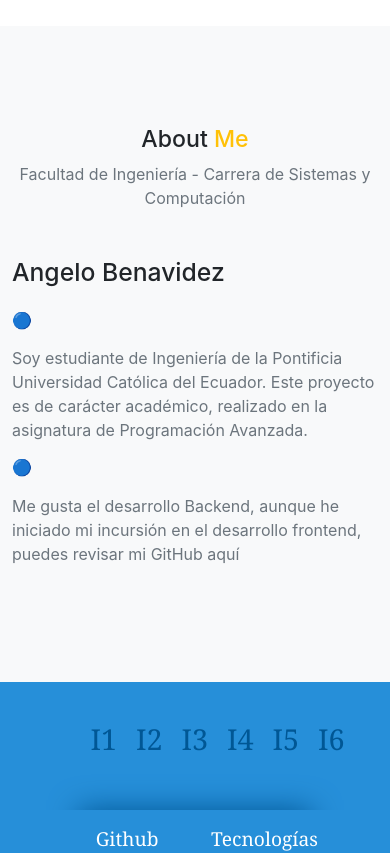
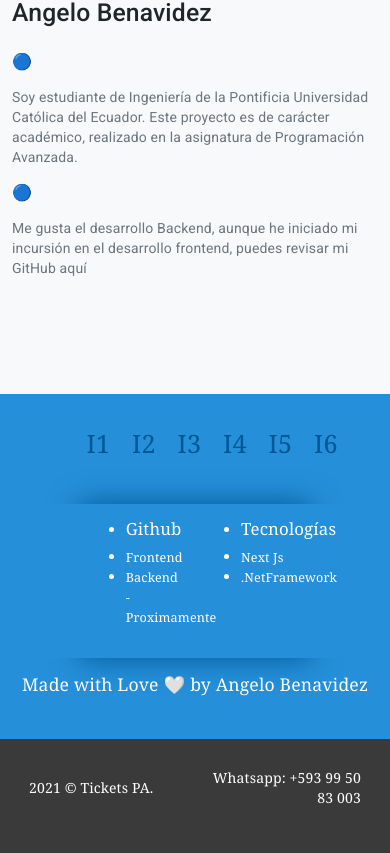
Before and after one commit to AngeloB9/ProyectoProgra_FrontEnd, a Next.js app: page / in a window 390 px wide. Shown: the part 4238-5091 px from the top of the page. Built offline with nearby package versions, Linux system fonts and the light colour scheme.

Commit message:
Estilos de Material UI agregado, Footer Mejorado

```diff
--- a/componentes/Footer.js
+++ b/componentes/Footer.js
@@ -4,12 +4,12 @@ import React, { Component } from 'react';
 class Prueba extends Component {
   render() {
     return (
-      <div className='contenedorBarrafoot'>
-        <div className='barrafoot'>
-          <table className='footIconTable'>
+      <div className='contenedorBarrafootF'>
+        <div className='barrafootF'>
+          <table className='footIconTableF'>
             <tbody>
               <tr>
-                <td className='footicon'>
+                <td className='footiconF'>
                   <a
                     className='footLink text-reset text-decoration-none'
                     target='_blank'
@@ -18,7 +18,7 @@ class Prueba extends Component {
                     <span>I1</span>
                   </a>
                 </td>
-                <td className='footicon'>
+                <td className='footiconF'>
                   <a
                     className='footLink text-reset text-decoration-none'
                     target='_blank'
@@ -27,7 +27,7 @@ class Prueba extends Component {
                     <span>I2</span>
                   </a>
                 </td>
-                <td className='footicon'>
+                <td className='footiconF'>
                   <a
                     className='footLink text-reset text-decoration-none'
                     target='_blank'
@@ -36,7 +36,7 @@ class Prueba extends Component {
                     <span>I3</span>
                   </a>
                 </td>
-                <td className='footicon'>
+                <td className='footiconF'>
                   <a
                     className='footLink text-reset text-decoration-none'
                     target='_blank'
@@ -45,7 +45,7 @@ class Prueba extends Component {
                     <span>I4</span>
                   </a>
                 </td>
-                <td className='footicon'>
+                <td className='footiconF'>
                   <a
                     className='footLink text-reset text-decoration-none'
                     target='_blank'
@@ -54,7 +54,7 @@ class Prueba extends Component {
                     <span>I5</span>
                   </a>
                 </td>
-                <td className='footicon'>
+                <td className='footiconF'>
                   <a
                     className='footLink text-reset text-decoration-none'
                     target='_blank'
@@ -67,11 +67,11 @@ class Prueba extends Component {
             </tbody>
           </table>
 
-          <div className='footLinea1'>
-            <table className='footItemTable'>
+          <div className='footLinea1F'>
+            <table className='footItemTableF'>
               <tbody>
                 <tr>
-                  <td className='footitem'>
+                  <td className='footitemF'>
                     <ul className='footLinkList'>
                       <li>
                         <h6 className='footTitle'>Github</h6>
@@ -97,7 +97,7 @@ class Prueba extends Component {
                       </li>
                     </ul>
                   </td>
-                  <td className='footitem'>
+                  <td className='footitemF'>
                     <ul className='footLinkList'>
                       <li>
                         <h6 className='footTitle'>Tecnologías</h6>
--- a/componentes/Hero.js
+++ b/componentes/Hero.js
@@ -20,7 +20,7 @@ const Hero = () => {
                 Tickets PA es un sistema que permite llevar un control efeciente
                 de las ordenes de trabajo de una empresa.
               </p>
-              <a href='#' className='btn btn-warning'>
+              <a href='/login' className='btn btn-warning'>
                 Ingresar al Sistema{' '}
                 <span className='ml-2 right-icon'>&#8594;</span>
               </a>
--- /dev/null
+++ b/componentes/theme.js
@@ -0,0 +1,22 @@
+import { createMuiTheme } from '@material-ui/core/styles';
+import { red } from '@material-ui/core/colors';
+
+// Create a theme instance.
+const theme = createMuiTheme({
+  palette: {
+    primary: {
+      main: '#556cd6',
+    },
+    secondary: {
+      main: '#19857b',
+    },
+    error: {
+      main: red.A400,
+    },
+    background: {
+      default: '#fff',
+    },
+  },
+});
+
+export default theme;
--- a/pages/_app.js
+++ b/pages/_app.js
@@ -1,11 +1,44 @@
+import React from 'react';
+import PropTypes from 'prop-types';
+import Head from 'next/head';
+import { ThemeProvider } from '@material-ui/core/styles';
+import CssBaseline from '@material-ui/core/CssBaseline';
+import theme from '../componentes/theme';
 import 'bootstrap/dist/css/bootstrap.min.css';
 import '../styles/globals.css';
 import '../styles/header.css';
 import '../styles/footer.css';
-import '../styles/footer.css';
-import { ThemeProvider } from '@material-ui/core/styles';
 
-function MyApp({ Component, pageProps }) {
-  return <Component {...pageProps} />;
+export default function MyApp(props) {
+  const { Component, pageProps } = props;
+
+  React.useEffect(() => {
+    // Remove the server-side injected CSS.
+    const jssStyles = document.querySelector('#jss-server-side');
+    if (jssStyles) {
+      jssStyles.parentElement.removeChild(jssStyles);
+    }
+  }, []);
+
+  return (
+    <React.Fragment>
+      <Head>
+        <title>Login</title>
+        <meta
+          name='viewport'
+          content='minimum-scale=1, initial-scale=1, width=device-width'
+        />
+      </Head>
+      <ThemeProvider theme={theme}>
+        {/* CssBaseline kickstart an elegant, consistent, and simple baseline to build upon. */}
+        <CssBaseline />
+        <Component {...pageProps} />
+      </ThemeProvider>
+    </React.Fragment>
+  );
 }
-export default MyApp;
+
+MyApp.propTypes = {
+  Component: PropTypes.elementType.isRequired,
+  pageProps: PropTypes.object.isRequired,
+};
--- /dev/null
+++ b/pages/_document.js
@@ -0,0 +1,71 @@
+import React from 'react';
+import Document, { Html, Head, Main, NextScript } from 'next/document';
+import { ServerStyleSheets } from '@material-ui/core/styles';
+import theme from '../componentes/theme';
+
+export default class MyDocument extends Document {
+  render() {
+    return (
+      <Html lang='en'>
+        <Head>
+          {/* PWA primary color */}
+          <meta name='theme-color' content={theme.palette.primary.main} />
+          <link
+            rel='stylesheet'
+            href='https://fonts.googleapis.com/css?family=Roboto:300,400,500,700&display=swap'
+          />
+        </Head>
+        <body>
+          <Main />
+          <NextScript />
+        </body>
+      </Html>
+    );
+  }
+}
+
+// `getInitialProps` belongs to `_document` (instead of `_app`),
+// it's compatible with server-side generation (SSG).
+MyDocument.getInitialProps = async (ctx) => {
+  // Resolution order
+  //
+  // On the server:
+  // 1. app.getInitialProps
+  // 2. page.getInitialProps
+  // 3. document.getInitialProps
+  // 4. app.render
+  // 5. page.render
+  // 6. document.render
+  //
+  // On the server with error:
+  // 1. document.getInitialProps
+  // 2. app.render
+  // 3. page.render
+  // 4. document.render
+  //
+  // On the client
+  // 1. app.getInitialProps
+  // 2. page.getInitialProps
+  // 3. app.render
+  // 4. page.render
+
+  // Render app and page and get the context of the page with collected side effects.
+  const sheets = new ServerStyleSheets();
+  const originalRenderPage = ctx.renderPage;
+
+  ctx.renderPage = () =>
+    originalRenderPage({
+      enhanceApp: (App) => (props) => sheets.collect(<App {...props} />),
+    });
+
+  const initialProps = await Document.getInitialProps(ctx);
+
+  return {
+    ...initialProps,
+    // Styles fragment is rendered after the app and page rendering finish.
+    styles: [
+      ...React.Children.toArray(initialProps.styles),
+      sheets.getStyleElement(),
+    ],
+  };
+};
--- a/styles/footer.css
+++ b/styles/footer.css
@@ -1,10 +1,10 @@
-.contenedorBarrafoot {
+.contenedorBarrafootF {
   margin-top: auto;
   position: relative;
   bottom: 0;
   font-family: 'Georgia';
 }
-.barrafoot {
+.barrafootF {
   background-color: #268fd9;
   color: white;
   font-size: 1em;
@@ -12,12 +12,12 @@
   bottom: 0;
   width: 100%;
 }
-.footIconTable {
+.footIconTableF {
   width: 70%;
   margin: 0px auto;
   table-layout: fixed;
 }
-.footItemTable {
+.footItemTableF {
   width: 70%;
   margin: 0px auto;
   table-layout: fixed;
@@ -36,22 +36,18 @@
   text-decoration: none;
   /* no underline */
 }
-.footLinkList {
-  display: table;
-  margin: 0 auto;
-  list-style-type: none;
-}
-.footitem {
+
+.footitemF {
   padding: 1em;
   vertical-align: top;
 }
-.footicon {
+.footiconF {
   padding: 1em;
   color: #005795;
   font-size: 2em;
   text-align: center;
 }
-.footicon:hover {
+.footiconF:hover {
   color: white;
 }
 .footInfo {
@@ -67,7 +63,7 @@
   margin: 0px auto;
   table-layout: fixed;
 }
-.footLinea1 {
+.footLinea1F {
   box-shadow: 0px 50px 30px -50px #005795, 0px -50px 30px -50px #005795;
   margin: 0 auto;
   padding: 1px;
@@ -76,8 +72,22 @@
   margin-bottom: 1em;
 }
 @media screen and (max-width: 768px) {
-  .footLinea1 {
+  .footLinea1F {
     width: 85%;
+  }
+}
+@media screen and (max-width: 320px) {
+  .footLinkList {
+    display: table;
+    margin: 0 auto;
+    list-style-type: none;
+  }
+}
+@media screen and (max-width: 375px) {
+  .footLinkList {
+    display: table;
+    margin: 0 auto;
+    list-style-type: none;
   }
 }
 .infoDerecha {
```
Also changed, not shown: componentes/Login.js (+7 -5 lines).
